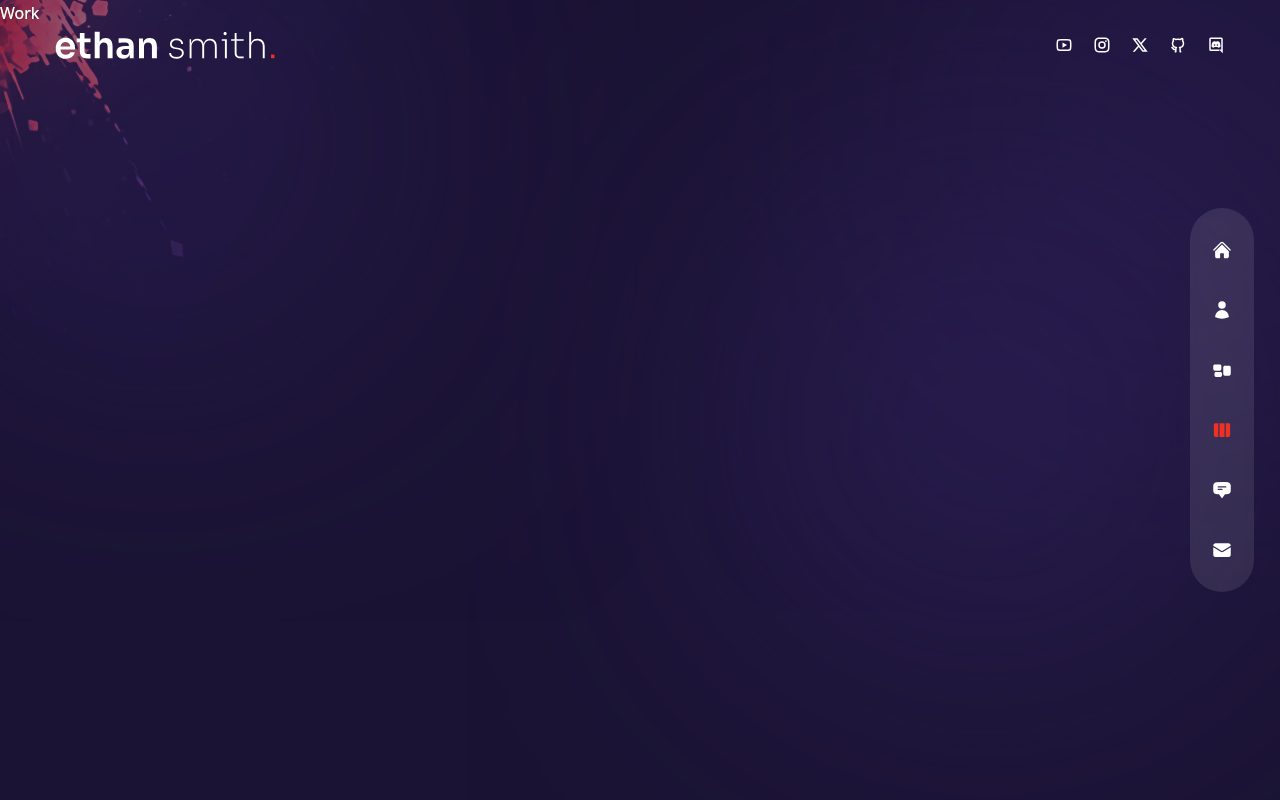
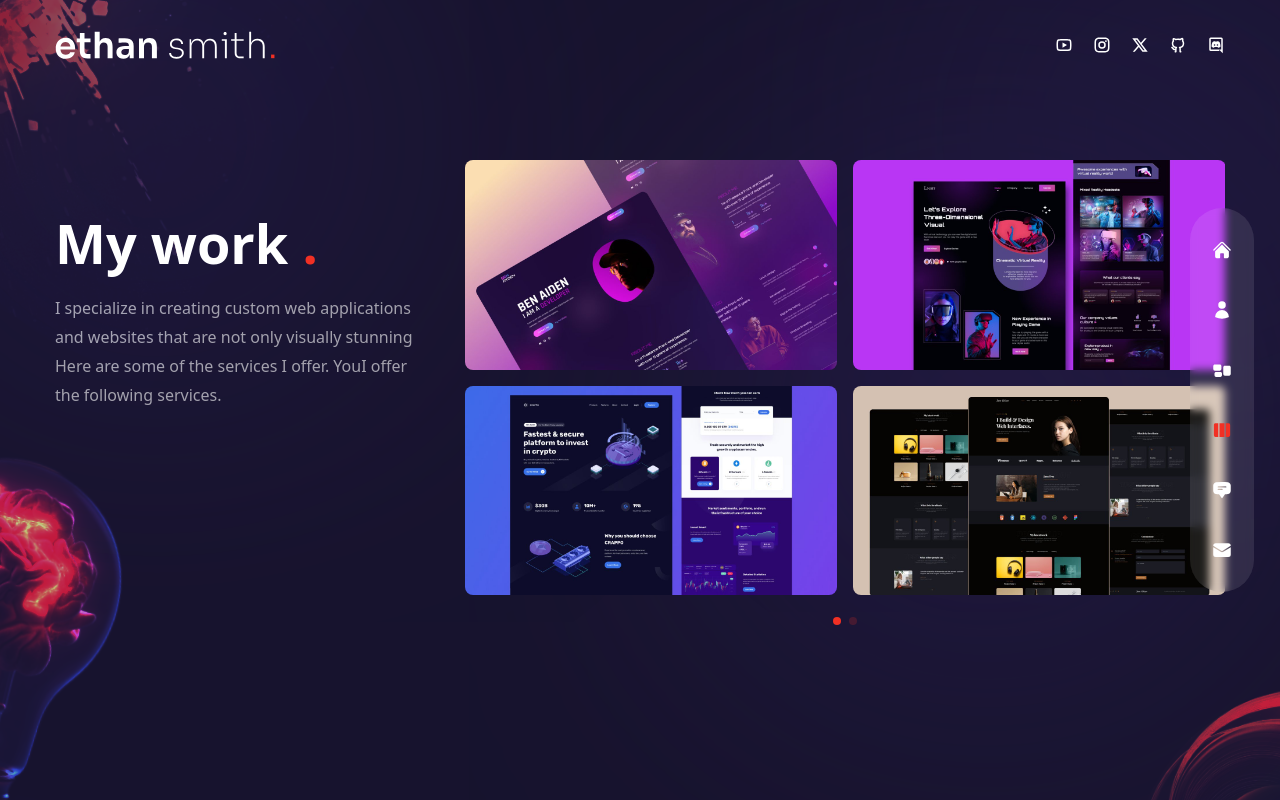
Before and after one commit to Dasika-Vaishnavi/My_portfolio, a Next.js app: page /work in a window 1280 px wide. Built offline with nearby package versions, Linux system fonts and the light colour scheme.

Commit message:
Added content to work index

```diff
--- a/components/WorkSlider.js
+++ b/components/WorkSlider.js
@@ -1,5 +1,17 @@
-// data
-const workSlides = {
+import {Swiper, SwiperSlide} from 'swiper/react'
+
+import 'swiper/css';
+import 'swiper/css/free-mode';
+import 'swiper/css/pagination';
+
+import { Pagination } from 'swiper';
+
+import { BsArrowRight } from  'react-icons/bs';
+
+import Image from 'next/image';
+
+
+export const workSlider = {
   slides: [
     {
       images: [
@@ -45,7 +57,53 @@
 };
 
 const WorkSlider = () => {
-  return <div>Work Slider</div>;
+  return (
+      <Swiper
+      spaceBetween={10}
+      pagination={{
+      clickable: true,
+      }}
+      modules={[Pagination]}
+      className='h-[280px] sm:h-[480px]'
+      >
+          {workSlider.slides.map ((slide, index) => {
+                  return (
+                      <SwiperSlide key={index}>
+                          <div className='grid grid-cols-2 grid-rows-2 gap-4 cursor-pointer'>
+                              {slide.images.map((image, index) => {
+                                  return (
+                                      <div key={index} className='relative rounded-lg overflow-hidden flex items-center justify-center group'>
+                                          <div className='flex items-center justify-center relative overflow-hidden'>
+                                              <Image
+                                              src={image.path}
+                                              width={500}
+                                              height={300}
+                                              alt=''
+                                              />
+                                              <div className='absolute inset-0 bg-gradient-to-l from-transparent via-[#e838cc]
+                                              to-[#4a22bd] opacity-0 group-hover:opacity-80 transition-all duration-700'></div>
+                                              <div className='absolute bottom-0 translate-y-full group-hover:-translate-y-10
+                                              group-hover:xl:-translate-y-20 transition-all duration-300'>
+                                                  <div className=' flex items-center gap-x-2 text-[13px] tracking-[0.2em]'>
+                                                      <div className='delay-100'>LIVE</div>
+                                                      <div className='translate-y-[500%] group-hover:translate-y-0 transition-all
+                                                      duration-300 delay-150'>PROJECT</div>
+                                                      <div className='text-xl translate-y-[500%] group-hover:translate-y-0
+                                                      transition-all duration-300 delay-200'>
+                                                          <BsArrowRight />
+                                                      </div>
+                                                  </div>
+                                              </div>
+                                          </div>
+                                      </div>
+                                  )
+                              })}
+                          </div>
+                      </SwiperSlide>
+                  )
+              })
+          }
+      </Swiper>)
 };
 
-export default WorkSlider;
+export default WorkSlider
--- a/pages/work/index.js
+++ b/pages/work/index.js
@@ -1,5 +1,51 @@
+import WorkSlider from '../../components/WorkSlider'
+import Bulb from '../../components/Bulb'
+import Circles from '../../components/Circles'
+
+import {motion} from 'framer-motion'
+import {fadeIn} from  "../../variants"
+
 const Work = () => {
-  return <div>Work</div>;
-};
+  return (
+    <div className='h-full bg-primary/30 py-36 flex items-center'>
+       <Circles />
+       <div className='container mx-auto'>
+          <div className='flex flex-col xl:flex-row gap-x-8'>
+              <div className='text-center flex xl:w-[30vw] flex-col lg:text-left mb-4 xl:mb-0'>
+                  <motion.h2
+                  variants = {fadeIn('up', 0.2)}
+                  initial = 'hidden'
+                  animate = 'show'
+                  className = 'h2 xl:mt-12'
+                  exit = 'hiddem'
+                  >
+                      My work <span className='text-accent'>.</span>
+                  </motion.h2>
+                  <motion.p
+                  variants = {fadeIn('up', 0.4)}
+                  initial = 'hidden'
+                  animate = 'show'
+                  exit = 'hiddem'
+                  className='mb-4 max-w-[400px] mx-auto lg:mx-0'
+                  >
+                      I specialize in creating custom web applications and websites that are not only visually stunning
+                      Here are some of the services I offer. YouI offer the following services.
+                  </motion.p>
+              </div>
+              <div
+                  variants = {fadeIn('down', 0.6)}
+                  initial = 'hidden'
+                  animate = 'show'
+                  exit = 'hidden'
+                  className='w-full xl:max-w-[65%]'
+                  >
+                      <WorkSlider />
+              </div>
+          </div>
+          <Bulb />
+       </div>
+    </div>)
 
-export default Work;
+}
+
+export default Work
```
